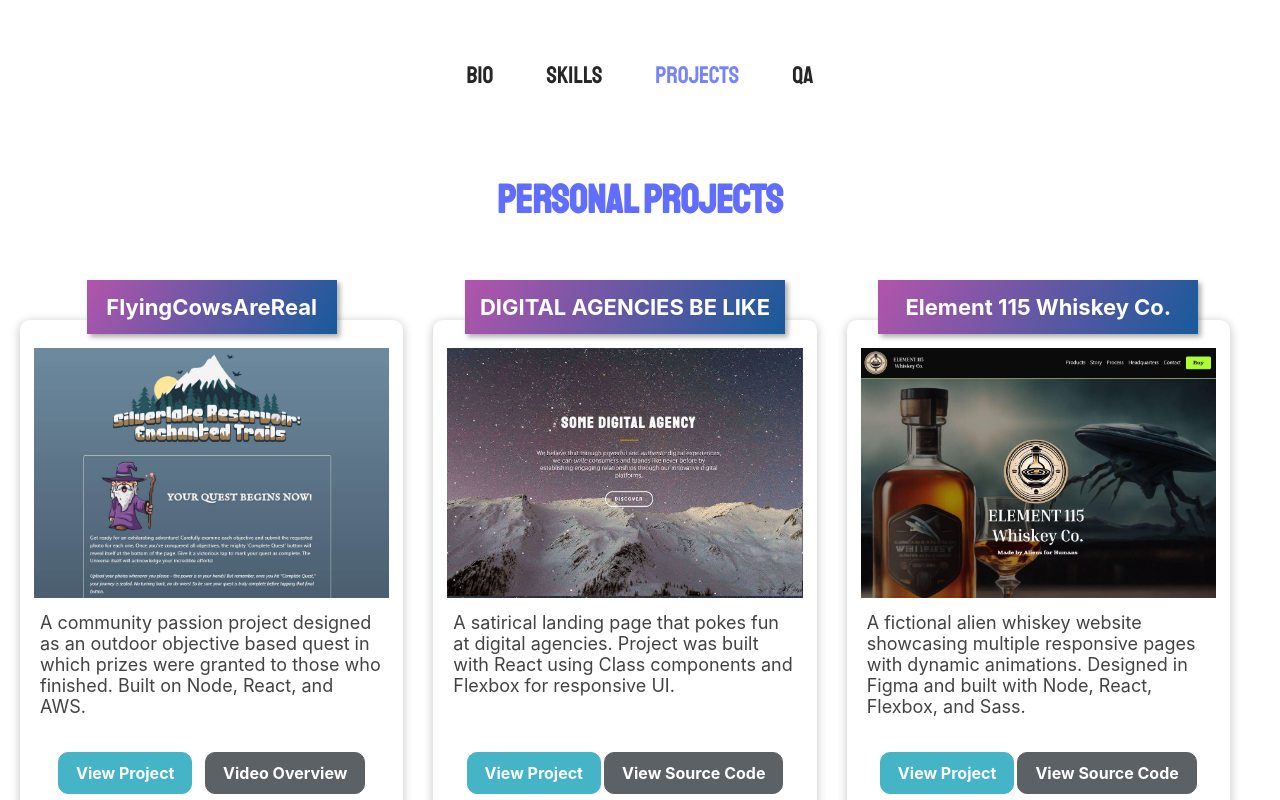
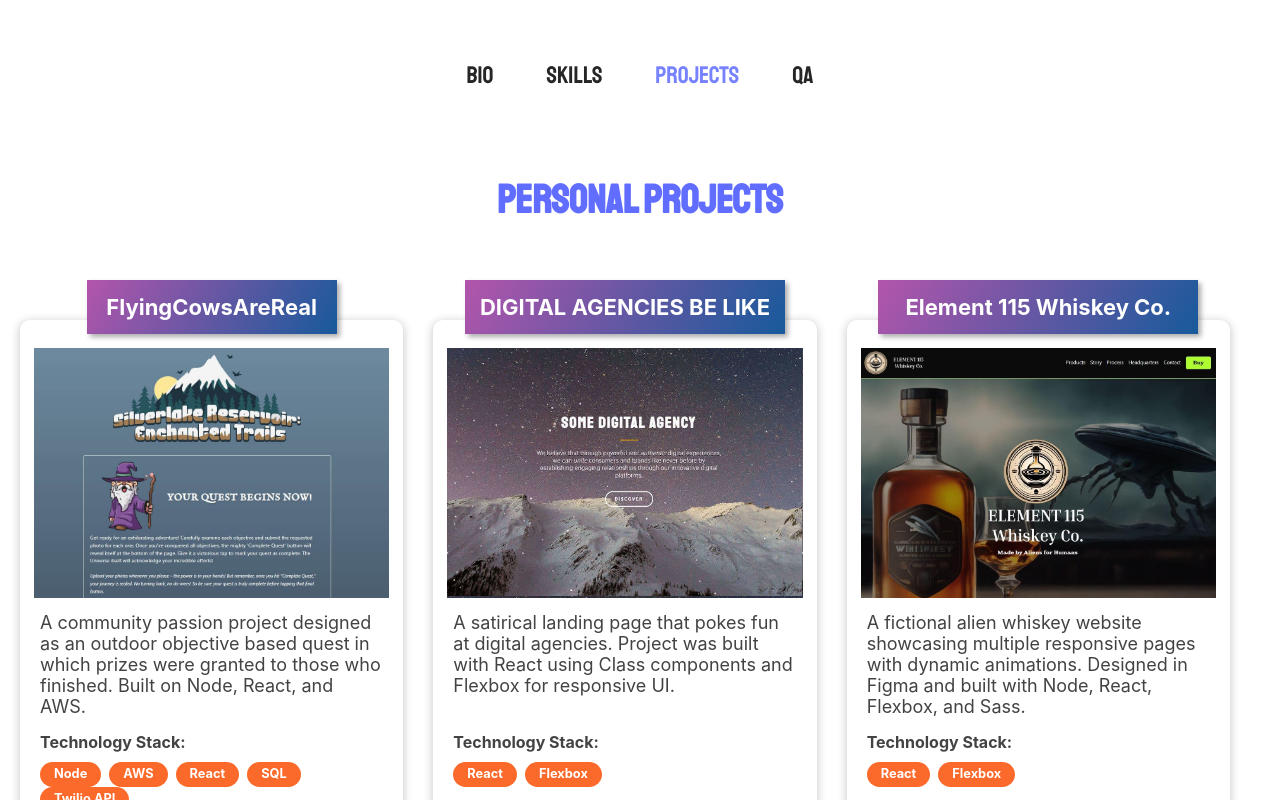
Before and after one commit to sok213/new-portolfio, a React (Create React App) app: page / in a window 1280 px wide. Both pictures are taken after a click on the button "Projects". Shown: the top 800 px of the page. Built offline with nearby package versions, Linux system fonts and the light colour scheme; a web font is replaced by a local one.

Commit message:
Add tech stack flags for projects

```diff
--- a/src/Comps/Bio/BioFAQ/BioFAQ.module.scss
+++ b/src/Comps/Bio/BioFAQ/BioFAQ.module.scss
@@ -20,6 +20,7 @@
 
 .mainHeader, .subHeader {
   font-family: Verdana, sans-serif;
+  text-align: center;
 }
 
 .textContent {
@@ -137,6 +138,7 @@
   font-size: 20px;
   color: black;
   margin-top: 10px;
+  text-align: center;
 
   @media screen and (max-width: 499px) {
     text-align: center;
--- a/src/Comps/Projects/Projects.js
+++ b/src/Comps/Projects/Projects.js
@@ -20,7 +20,14 @@ export default function Projects() {
       thumbnail: thumbnail_4,
       icon: faCode,
       top: '193px',
-      width: 250
+      width: 250,
+      techStack: [
+        'Node',
+        'AWS',
+        'React',
+        'SQL',
+        'Twilio API'
+      ]
     },
     {
       title: 'DIGITAL AGENCIES BE LIKE',
@@ -30,7 +37,11 @@ export default function Projects() {
       thumbnail: thumbnail_1,
       top: '190px',
       icon: faBuilding,
-      width: 320
+      width: 320,
+      techStack: [
+        'React',
+        'Flexbox',
+      ]
     },
     {
       title: 'Element 115 Whiskey Co.',
@@ -40,7 +51,11 @@ export default function Projects() {
       thumbnail: thumbnail_5,
       top: '190px',
       icon: faBuilding,
-      width: 320
+      width: 320,
+      techStack: [
+        'React',
+        'Flexbox'
+      ]
     }
   ];
 
@@ -52,7 +67,11 @@ export default function Projects() {
       thumbnail: thumbnail_2,
       icon: faEnvelope,
       top: '201px',
-      width: 250
+      width: 250,
+      techStack: [
+        'Shopify',
+        'HTML/CSS'
+      ]
     },
     {
       title: 'Teddy Headwear',
@@ -61,7 +80,11 @@ export default function Projects() {
       thumbnail: thumbnail_3,
       icon: faCode,
       top: '193px',
-      width: 220
+      width: 220,
+      techStack: [
+        'Shopify',
+        'HTML/CSS'
+      ]
     },
     {
       title: 'Edgewisetx Clinical Trials Page',
@@ -70,9 +93,25 @@ export default function Projects() {
       thumbnail: thumbnail_6,
       icon: faCode,
       top: '193px',
-      width: 370
+      width: 370,
+      techStack: [
+        'jQuery',
+        'JavaScript',
+        'HTML/CSS',
+        'Bootstrap'
+      ]
     }
   ]
+
+  function renderTechTags(tags) {
+    return tags.map(tag => {
+      return(
+        <div className={s.tagItem}>
+          {tag}
+        </div>
+      )
+    });
+  }
 
   function renderPersonalProjects() {
 
@@ -86,7 +125,8 @@ export default function Projects() {
         left,
         thumbnail,
         link_source,
-        link_project
+        link_project,
+        techStack
       } = item;
 
       return (
@@ -104,6 +144,11 @@ export default function Projects() {
           </div>
           <div className={s.desc}>
             <p className={s.info}>{desc}</p>
+            <span className={s.boldMe}>Technology Stack:</span>
+            <div className={s.techStackTags}>
+              {renderTechTags(techStack)}
+            </div>
+            <span className={s.boldMe}>Project Links:</span>
             <div className={s.projectLinks}>
               <a href={link_project} target="_blank" className={`${s.button} ${s.button__info}`}>View Project</a>
               {key === 0 ?
@@ -129,7 +174,8 @@ export default function Projects() {
         top,
         left,
         thumbnail,
-        link_project
+        link_project,
+        techStack
       } = item;
 
       return (
@@ -147,8 +193,19 @@ export default function Projects() {
           </div>
           <div className={s.desc}>
             <p className={s.info}>{desc}</p>
+            <span className={s.boldMe}>Technology Stack:</span>
+            <div className={s.techStackTags}>
+              {renderTechTags(techStack)}
+            </div>
+            <span className={s.boldMe}>Project Links:</span>
             <div className={s.projectLinks}>
-              <a href={link_project} target="_blank" className={`${s.button} ${s.button__info}`}>View Project</a>
+              <a
+                href={link_project}
+                target="_blank"
+                className={`${s.button} ${s.button__info}`}
+              >
+                View Project
+              </a>
             </div>
           </div>
         </div>
--- a/src/Comps/Projects/Projects.module.scss
+++ b/src/Comps/Projects/Projects.module.scss
@@ -40,6 +40,28 @@
     font-size: 40px;
     line-height: 20px;
   }
+}
+
+.techStackTags {
+  display: flex;
+  padding-bottom: 10px;
+  padding-top: 10px;
+  flex-wrap: wrap;
+}
+
+.boldMe {
+  font-weight: bold;
+  color: #434343;
+}
+
+.tagItem {
+  color: white;
+  background-color: rgb(252, 106, 43);
+  border-radius: 20px;
+  margin-right: 8px;
+  padding: 4px 14px 6px 14px;
+  font-weight: bold;
+  font-size: 0.8rem;
 }
 
 .icon {
@@ -135,15 +157,13 @@
 .button {
   border: thin solid black;
   padding: 10px 17px;
-  border-radius: 10px;
+  border-radius: 5px;
+  margin-right: 10px;
 }
 
 .projectLinks {
   padding-top: 10px;
   display: flex;
-  justify-content: space-around;
-  max-width: 320px;
-  margin: auto;
   font-weight: bold;
 
   a {
@@ -160,8 +180,8 @@
 
 .button__info {
   color: #fff !important;
-  background-color: #17a2b8;
-  border-color: #17a2b8;
+  background-color: #0093a9;
+  border-color: #0093a9;
   transition: 0.2s;
 
   &:hover {
@@ -194,7 +214,7 @@
   }
 
   .info {
-    height: 130px;
+    height: 120px;
     font-size: 18px;
 
     @media screen and (max-width: 900px) {
```
